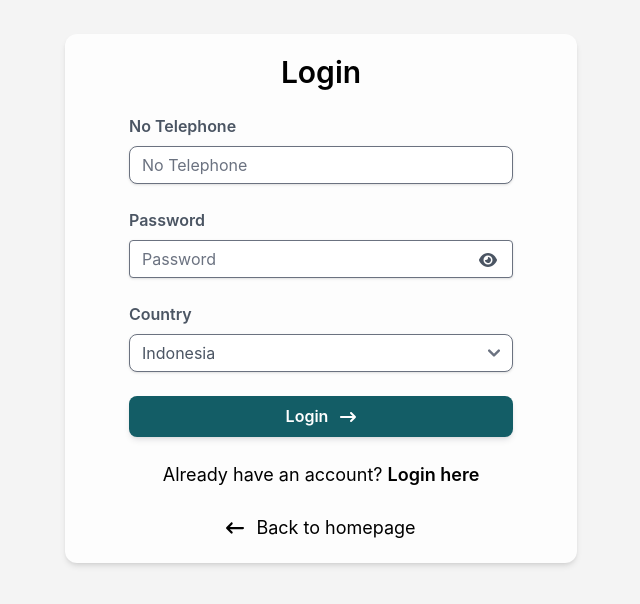
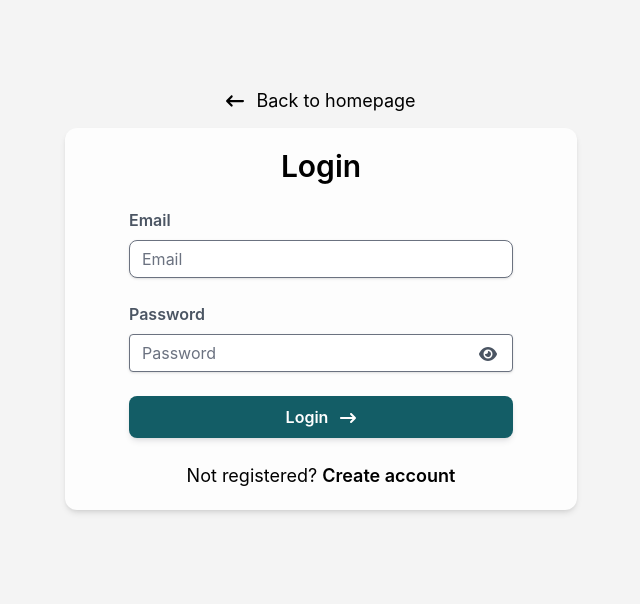
Before and after one commit to projectbinusa/WA-API-Gateway-Client, a React (Create React App) app: page /login in a window 1280 px wide. Shown: the part 102-706 px from the top of the page, without its empty margins (319-959 px from the left). Built offline with nearby package versions, Linux system fonts and the light colour scheme.

Commit message:
integrasi login & create Base URL

```diff
--- a/src/auth/Login.jsx
+++ b/src/auth/Login.jsx
@@ -6,9 +6,17 @@ import {
   faEyeSlash,
 } from "@fortawesome/free-solid-svg-icons";
 import { FontAwesomeIcon } from "@fortawesome/react-fontawesome";
+import axios from "axios";
+import Swal from "sweetalert2";
+import { useNavigate } from "react-router-dom";
+import { base_url } from "../utils/baseURL";
 
 function Register() {
   const [passwordType, setPasswordType] = useState("password");
+  const [email, setEmail] = useState("");
+  const [password, setPassword] = useState("");
+
+  const navigate = useNavigate();
 
   const togglePassword = () => {
     if (passwordType === "password") {
@@ -18,26 +26,73 @@ function Register() {
     setPasswordType("password");
   };
 
+  const login = async (e) => {
+    e.preventDefault();
+
+    try {
+      const { data, status } = await axios.post(`${base_url}/login`, {
+        email: email,
+        password: password,
+      });
+      if (status === 200) {
+        Swal.fire({
+          icon: "success",
+          title: "Berhasil!",
+          text: "Berhasil login.",
+          showConfirmButton: false,
+          timer: 1500,
+        });
+        localStorage.setItem("token", data.data.token);
+        localStorage.setItem("role", data.data.role);
+        if (localStorage.getItem("role") === "agent") {
+          navigate("/dashboard");
+        } else {
+          navigate("/");
+        }
+      }
+    } catch (error) {
+      Swal.fire({
+        position: "center",
+        icon: "warning",
+        title: "Email atau Password yang Anda masukan salah.",
+        showConfirmButton: false,
+        timer: 1000,
+      });
+      setTimeout(() => {
+        window.location.reload();
+      }, 1000);
+      console.log(error);
+    }
+  };
+
   return (
     <>
       <div className="all bg-[#F4F4F4] h-screen w-screen flex items-center justify-center py-10">
         <div className="container sm:w-4/5 md:w-3/5 lg:w-2/5 mx-5">
-          <div className="card py-5 bg-[#fdfdfd] rounded-xl shadow-md px-5 md:px-10 lg:px-16">
+          <p className="text-lg flex items-center justify-center gap-3">
+            <span className="mt-[1.5px]">
+              <FontAwesomeIcon icon={faArrowLeftLong} />
+            </span>{" "}
+            Back to homepage
+          </p>
+          <div className="mt-3 card py-5 bg-[#fdfdfd] rounded-xl shadow-md px-5 md:px-10 lg:px-16">
             <p className="text-center text-3xl font-semibold">Login</p>
-            <form action="">
+            <form onSubmit={login}>
               <div className="mt-6">
                 <label
                   className="block text-gray-600 font-semibold mb-2"
-                  htmlFor="tlpn"
+                  htmlFor="email"
                 >
-                  No Telephone
+                  Email
                 </label>
                 <input
                   className="shadow appearance-none border rounded-lg w-full py-2 px-3 text-gray-600 leading-tight focus:outline-none focus:shadow-outline"
-                  name="tlpn"
-                  id="tlpn"
-                  type="text"
-                  placeholder="No Telephone"
+                  name="email"
+                  id="email"
+                  type="email"
+                  placeholder="Email"
+                  value={email}
+                  onChange={(e) => setEmail(e.target.value)}
                 />
               </div>
               <div className="mt-6">
@@ -54,6 +109,8 @@ function Register() {
                     id="password"
                     type={passwordType}
                     placeholder="Password"
+                    value={password}
+                    onChange={(e) => setPassword(e.target.value)}
                   />
                   <span
                     className="absolute right-0 top-0 mt-2 mr-4 cursor-pointer text-gray-600 hover:text-gray-900"
@@ -68,21 +125,6 @@ function Register() {
                 </div>
               </div>
               <div className="mt-6">
-                <label
-                  className="block text-gray-600 font-semibold mb-2"
-                  htmlFor="country"
-                >
-                  Country
-                </label>
-                <select
-                  className="cursor-pointer shadow appearance-none border rounded-lg w-full py-2 px-3 text-gray-600 leading-tight focus:outline-none focus:shadow-outline"
-                  name="country"
-                  id="country"
-                >
-                  <option value="Indonesia">Indonesia</option>
-                </select>
-              </div>
-              <div className="mt-6">
                 <button
                   className="w-full flex items-center justify-center gap-3 select-none font-semibold text-center transition-all disabled:opacity-50 disabled:shadow-none disabled:pointer-events-none py-2 px-6 rounded-lg bg-[#135D66] text-white shadow-md shadow-gray-900/10 hover:shadow-lg hover:shadow-gray-900/20 focus:opacity-[0.85] focus:shadow-none active:opacity-[0.85] active:shadow-none"
                   type="submit"
@@ -95,14 +137,8 @@ function Register() {
               </div>
             </form>
             <p className="text-center text-lg mt-6">
-              Already have an account?{" "}
-              <span className="font-semibold">Login here</span>
-            </p>
-            <p className="text-lg mt-6 flex items-center justify-center gap-3">
-              <span className="mt-[1.5px]">
-                <FontAwesomeIcon icon={faArrowLeftLong} />
-              </span>{" "}
-              Back to homepage
+              Not registered?{" "}
+              <span className="font-semibold">Create account</span>
             </p>
           </div>
         </div>
--- a/src/auth/Register.jsx
+++ b/src/auth/Register.jsx
@@ -9,7 +9,13 @@ function Register() {
     <>
       <div className="all bg-[#F4F4F4] h-screen w-screen flex items-center justify-center py-10">
         <div className="container sm:w-4/5 md:w-3/5 lg:w-2/5 mx-5">
-          <div className="card py-5 bg-[#fdfdfd] rounded-xl shadow-md px-5 md:px-10 lg:px-16">
+          <p className="text-lg flex items-center justify-center gap-3">
+            <span className="mt-[1.5px]">
+              <FontAwesomeIcon icon={faArrowLeftLong} />
+            </span>{" "}
+            Back to homepage
+          </p>
+          <div className="mt-3 card py-5 bg-[#fdfdfd] rounded-xl shadow-md px-5 md:px-10 lg:px-16">
             <p className="text-center text-3xl font-semibold">Create Account</p>
             <form action="">
               <div className="mt-6">
@@ -62,7 +68,7 @@ function Register() {
                   className="w-full flex items-center justify-center gap-3 select-none font-semibold text-center transition-all disabled:opacity-50 disabled:shadow-none disabled:pointer-events-none py-2 px-6 rounded-lg bg-[#135D66] text-white shadow-md shadow-gray-900/10 hover:shadow-lg hover:shadow-gray-900/20 focus:opacity-[0.85] focus:shadow-none active:opacity-[0.85] active:shadow-none"
                   type="submit"
                 >
-                  Login
+                  Register
                   <span className="mt-[1.5px]">
                     <FontAwesomeIcon icon={faArrowRightLong} />
                   </span>{" "}
@@ -70,14 +76,8 @@ function Register() {
               </div>
             </form>
             <p className="text-center text-lg mt-6">
-              Not registered?{" "}
-              <span className="font-semibold">Create account</span>
-            </p>
-            <p className="text-lg mt-6 flex items-center justify-center gap-3">
-              <span className="mt-[1.5px]">
-                <FontAwesomeIcon icon={faArrowLeftLong} />
-              </span>{" "}
-              Back to homepage
+              Already have an account?{" "}
+              <span className="font-semibold">Login here</span>
             </p>
           </div>
         </div>
--- a/src/components/Sidebar.jsx
+++ b/src/components/Sidebar.jsx
@@ -38,18 +38,41 @@ export default function SidebarComp() {
             <div className="flex items-center">
               <div className="flex items-center ms-3">
                 <div>
-              <button type="button" className="flex text-sm bg-gray-800 rounded-full focus:ring-4 focus:ring-gray-300" aria-expanded="false" data-dropdown-toggle="dropdown-user">
+                  <button
+                    type="button"
+                    className="flex text-sm bg-gray-800 rounded-full focus:ring-4 focus:ring-gray-300"
+                    aria-expanded="false"
+                    data-dropdown-toggle="dropdown-user"
+                  >
                     <span className="sr-only">Open user menu</span>
-                <img className="w-8 h-8 rounded-full" src="https://flowbite.com/docs/images/people/profile-picture-5.jpg" alt="user photo" />
+                    <img
+                      className="w-8 h-8 rounded-full"
+                      src="https://flowbite.com/docs/images/people/profile-picture-5.jpg"
+                      alt="user"
+                    />
                   </button>
                 </div>
-            <div className="z-50 hidden w-40 my-4 text-base list-none bg-white divide-y divide-gray-100 rounded shadow" id="dropdown-user">
+                <div
+                  className="z-50 hidden w-40 my-4 text-base list-none bg-white divide-y divide-gray-100 rounded shadow"
+                  id="dropdown-user"
+                >
                   <ul className="py-1" role="none">
                     <li>
-                  <a href="/dashboard/setting" className="block px-4 py-2 text-center text-sm text-gray-700 hover:bg-gray-100  hover:text-gray-800" role="menuitem">Profile</a>
+                      <a
+                        href="/dashboard/setting"
+                        className="block px-4 py-2 text-center text-sm text-gray-700 hover:bg-gray-100  hover:text-gray-800"
+                        role="menuitem"
+                      >
+                        Profile
+                      </a>
                     </li>
                     <li>
-                  <a href="#" className="block px-4 py-2 text-sm text-center text-gray-700 hover:bg-gray-100  hover:text-gray-800" role="menuitem">Logout</a>
+                      <p
+                        className="cursor-pointer block px-4 py-2 text-sm text-center text-gray-700 hover:bg-gray-100  hover:text-gray-800"
+                        role="menuitem"
+                      >
+                        Logout
+                      </p>
                     </li>
                   </ul>
                 </div>
@@ -66,11 +89,10 @@ export default function SidebarComp() {
       >
         <div className="h-full px-3 pb-4 overflow-y-auto bg-[#135D66]  ">
           <ul className="space-y-2 font-medium">
-            <span className="text-gray-300 text-xl">
-              Main Feature
-            </span>
+            <span className="text-gray-300 text-xl">Main Feature</span>
             <li>
-              <a href="/dashboard"
+              <a
+                href="/dashboard"
                 className="flex items-center p-2 text-gray-300 rounded-lg hover:text-white group"
               >
                 <svg
@@ -120,7 +142,6 @@ export default function SidebarComp() {
                   <path d="m17.418 3.623-.018-.008a6.713 6.713 0 0 0-2.4-.569V2h1a1 1 0 1 0 0-2h-2a1 1 0 0 0-1 1v2H9.89A6.977 6.977 0 0 1 12 8v5h-2V8A5 5 0 1 0 0 8v6a1 1 0 0 0 1 1h8v4a1 1 0 0 0 1 1h2a1 1 0 0 0 1-1v-4h6a1 1 0 0 0 1-1V8a5 5 0 0 0-2.582-4.377ZM6 12H4a1 1 0 0 1 0-2h2a1 1 0 0 1 0 2Z" />
                 </svg>
                 <span className="flex-1 ms-3 whitespace-nowrap">Customer</span>
-
               </a>
             </li>
             <li>
@@ -154,7 +175,9 @@ export default function SidebarComp() {
                 >
                   <path d="M17 5.923A1 1 0 0 0 16 5h-3V4a4 4 0 1 0-8 0v1H2a1 1 0 0 0-1 .923L.086 17.846A2 2 0 0 0 2.08 20h13.84a2 2 0 0 0 1.994-2.153L17 5.923ZM7 9a1 1 0 0 1-2 0V7h2v2Zm0-5a2 2 0 1 1 4 0v1H7V4Zm6 5a1 1 0 1 1-2 0V7h2v2Z" />
                 </svg>
-                <span className="flex-1 ms-3 whitespace-nowrap">Convertation</span>
+                <span className="flex-1 ms-3 whitespace-nowrap">
+                  Convertation
+                </span>
               </a>
             </li>
           </ul>
--- /dev/null
+++ b/src/utils/baseURL.js
@@ -0,0 +1 @@
+export const base_url = "https://api-whatsapp.lynk2.co/api";
```
Also changed, not shown: 1 other file (tests, documents, lock files or other folders). Lines whose indentation alone changed are shown as unchanged.
